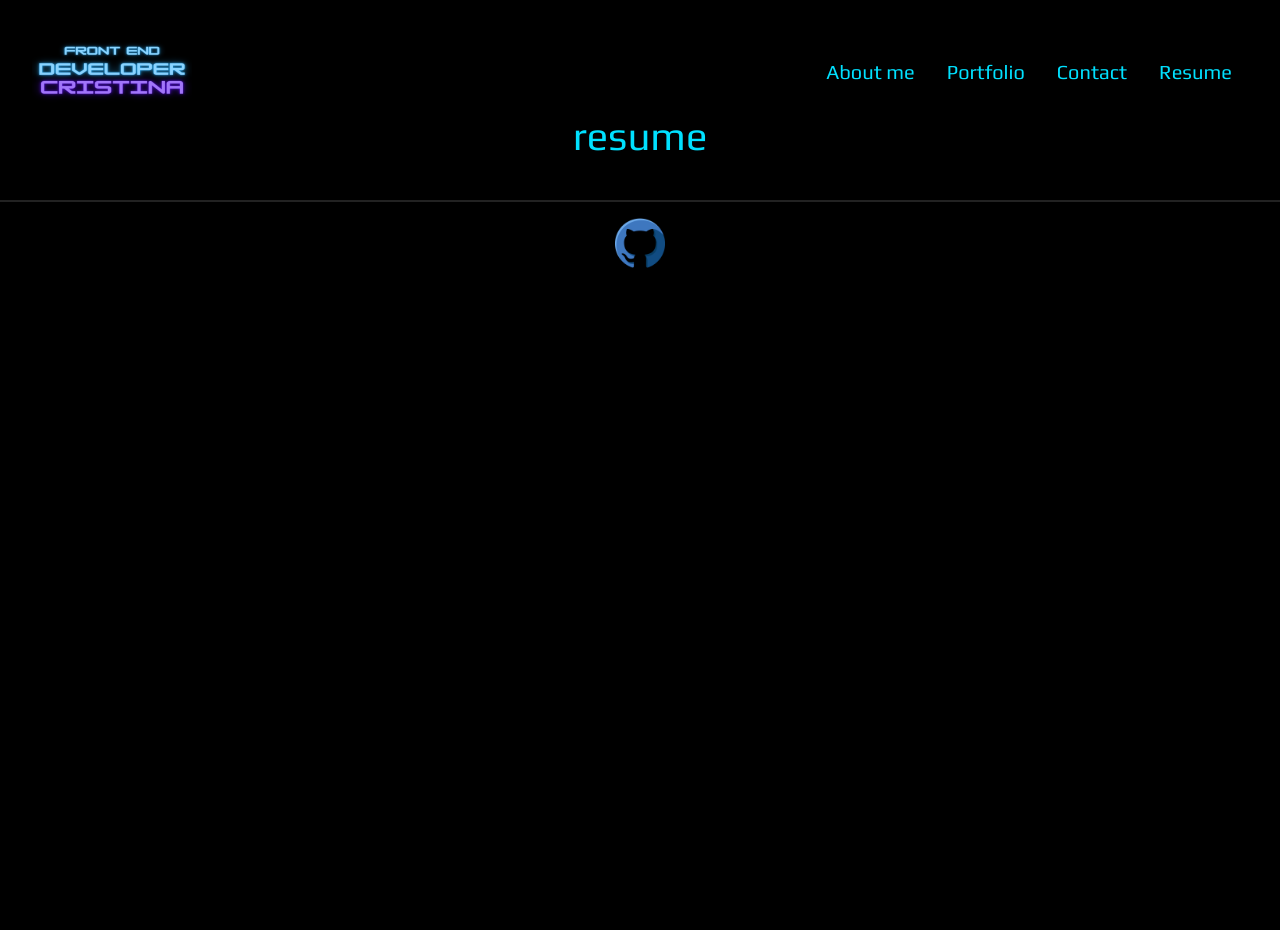
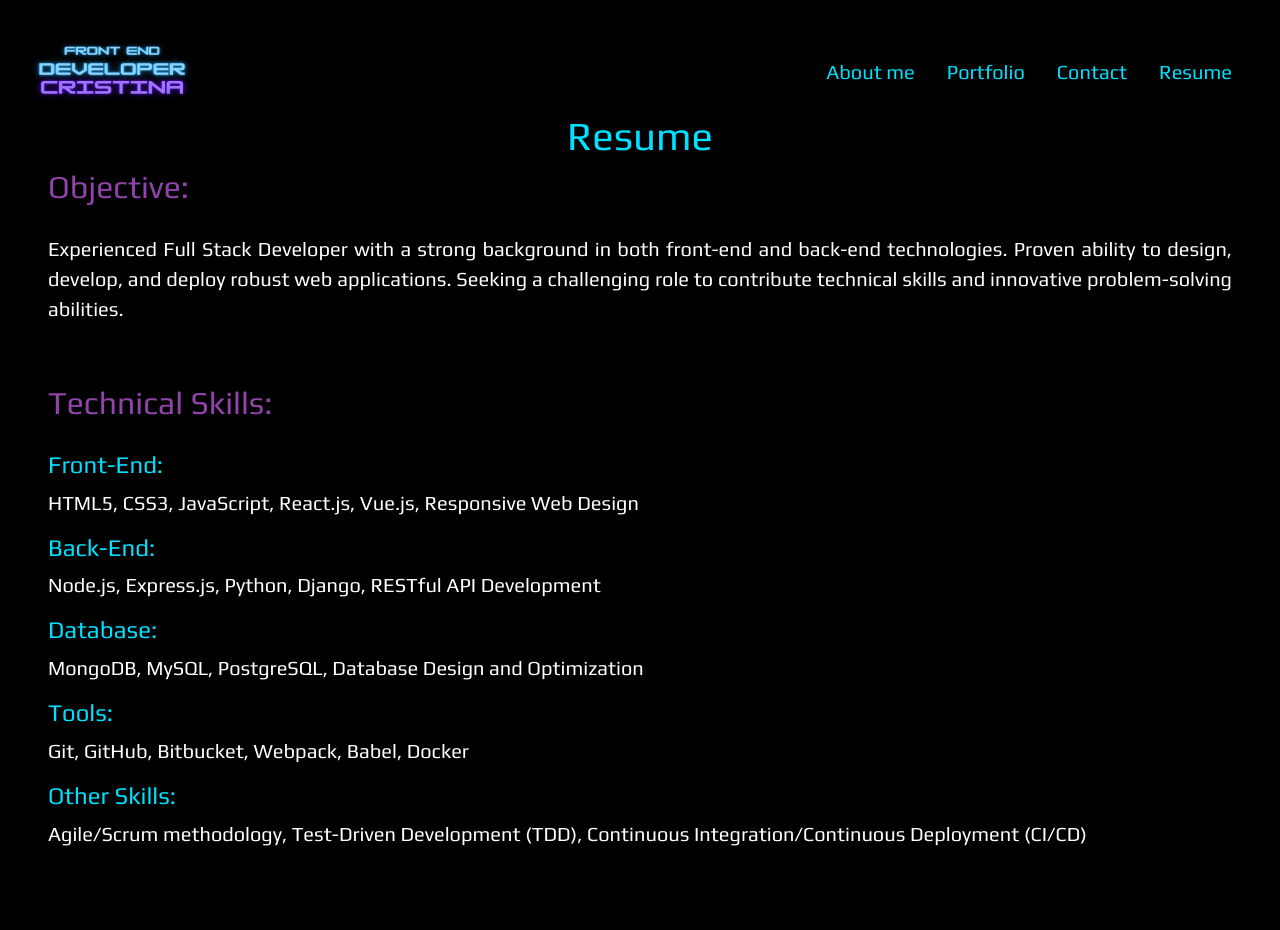
Before and after one commit to garmercy/React-Portfolio, a React (Vite) app: page /Resume in a window 1280 px wide. Shown: the top 930 px of the page. Before the commit the page ends 800 px from the top, so only its background shows below. Built offline with nearby package versions, Linux system fonts and the light colour scheme.

Commit message:
resume text

```diff
--- a/src/App.css
+++ b/src/App.css
@@ -172,6 +172,11 @@
   font-size: 30px;
 }
 
+/* ------------RESUME STYLE------------ */
+h4{
+  color: rgb(0, 225, 255);
+}
+
 /* ----------------PHONE MEDIA--------------- */
 @media only screen and (max-width: 700px) {
   /* NAVBAR PHONE STYLE */
--- a/src/pages/Resume.jsx
+++ b/src/pages/Resume.jsx
@@ -1,5 +1,75 @@
 export default function Resume() {
     return (
-        <h1>resume</h1>
+      <div>
+      <h1>Resume</h1>
+      <div class="col-lg-12">
+        <h2 id="h1AboutMe" >Objective:</h2>
+      </div>
+      <div >
+        <p id="aboutText">
+        Experienced Full Stack Developer with a strong background in both front-end and back-end technologies. Proven ability to design, develop, and deploy robust web applications. Seeking a challenging role to contribute technical skills and innovative problem-solving abilities.
+        </p>
+      </div>
+      <div class="col-lg-12">
+        <h2 id="h1AboutMe" >Technical Skills:</h2>
+      </div>
+      <div >
+        <p id="aboutText">
+          <h4>Front-End:</h4>
+          <p>HTML5, CSS3, JavaScript, React.js, Vue.js, Responsive Web Design</p>
+
+          <h4>Back-End:</h4>
+          <p>Node.js, Express.js, Python, Django, RESTful API Development</p>
+
+          <h4>Database:</h4>
+          <p>MongoDB, MySQL, PostgreSQL, Database Design and Optimization</p>
+
+          <h4>Tools:</h4>
+          <p>Git, GitHub, Bitbucket, Webpack, Babel, Docker</p>
+
+          <h4>Other Skills:</h4>
+          <p>Agile/Scrum methodology, Test-Driven Development (TDD), Continuous Integration/Continuous Deployment (CI/CD)</p>
+        </p>
+      </div>
+      <div class="col-lg-12">
+        <h2 id="h1AboutMe" >Education:</h2>
+      </div>
+      <div >
+        <p id="aboutText">
+        Bachelor of Science in Computer Science | University Name, City, State | [Month Year] - [Month Year]
+        </p>
+      </div>
+      <div class="col-lg-12">
+        <h2 id="h1AboutMe" >Certifications:</h2>
+      </div>
+      <div >
+        <p id="aboutText">
+        Full Stack Web Developer Certification
+        <p>(Any other relevant certifications)</p>
+        </p>
+      </div>
+      <div class="col-lg-12">
+        <h2 id="h1AboutMe" >Projects:</h2>
+      </div>
+      <div >
+        <p id="aboutText">
+          <h4>Project 1: E-commerce Website</h4>
+          <p>Developed a fully functional e-commerce website with user authentication, product catalog, and payment gateway integration.</p>
+          <p>Technologies: React.js, Node.js, MongoDB, Stripe API</p>
+          <h4>Project 2: Task Management App</h4>
+          <p>Created a task management application with features such as task creation, assignment, and completion tracking.</p>
+          <p>Technologies: Vue.js, Express.js, PostgreSQL.</p>
+          </p>
+      </div>
+      <div class="col-lg-12">
+        <h2 id="h1AboutMe" >Achievements:</h2>
+      </div>
+      <div >
+        <p id="aboutText">
+        Recognized for outstanding contributions to the development of a critical module, resulting in a 20% improvement in application performance.
+        <p>Received "Employee of the Month" award for successfully delivering a complex project ahead of schedule.</p>
+        </p>
+      </div>
+    </div>
   );
 }
```
